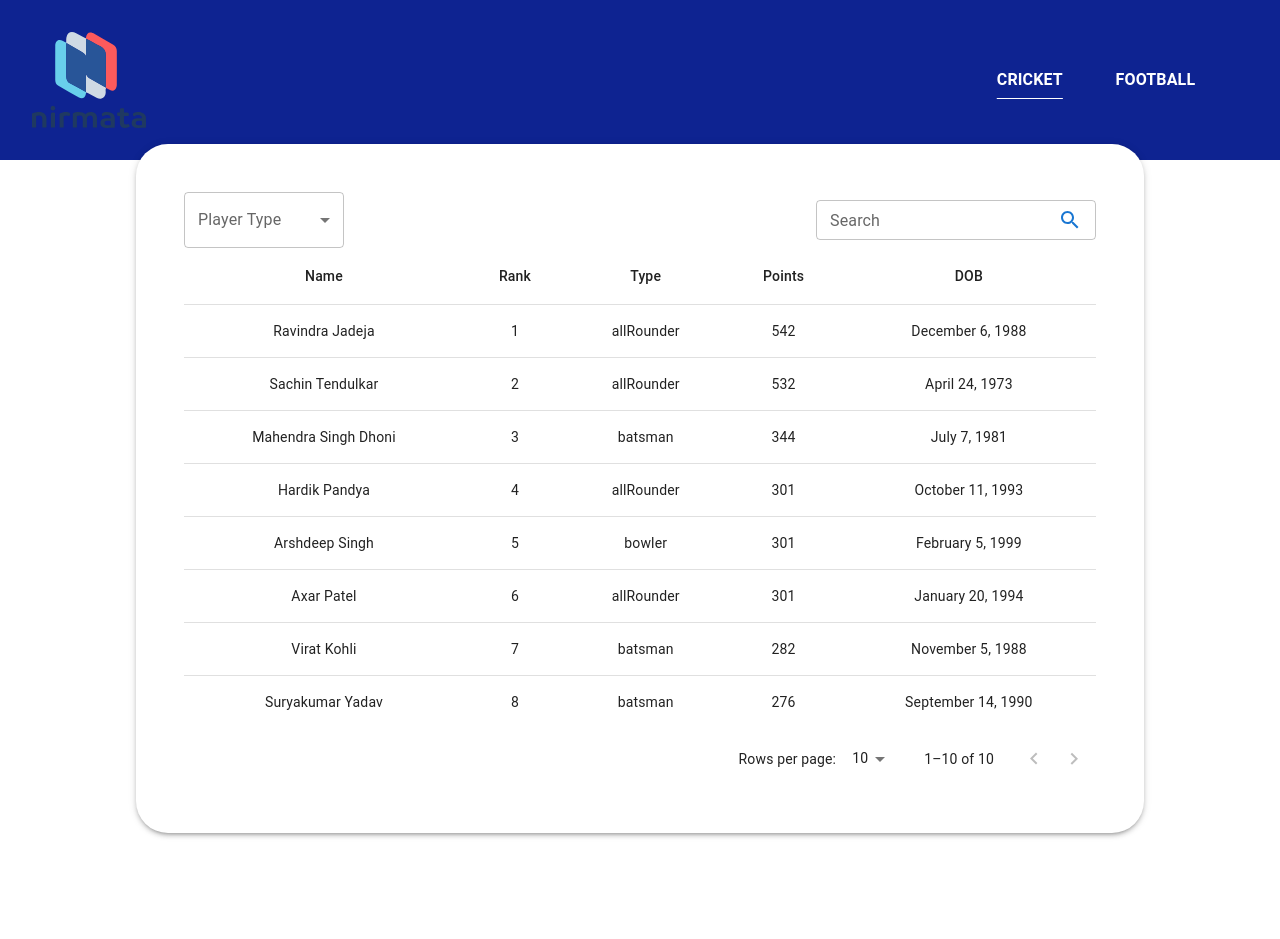
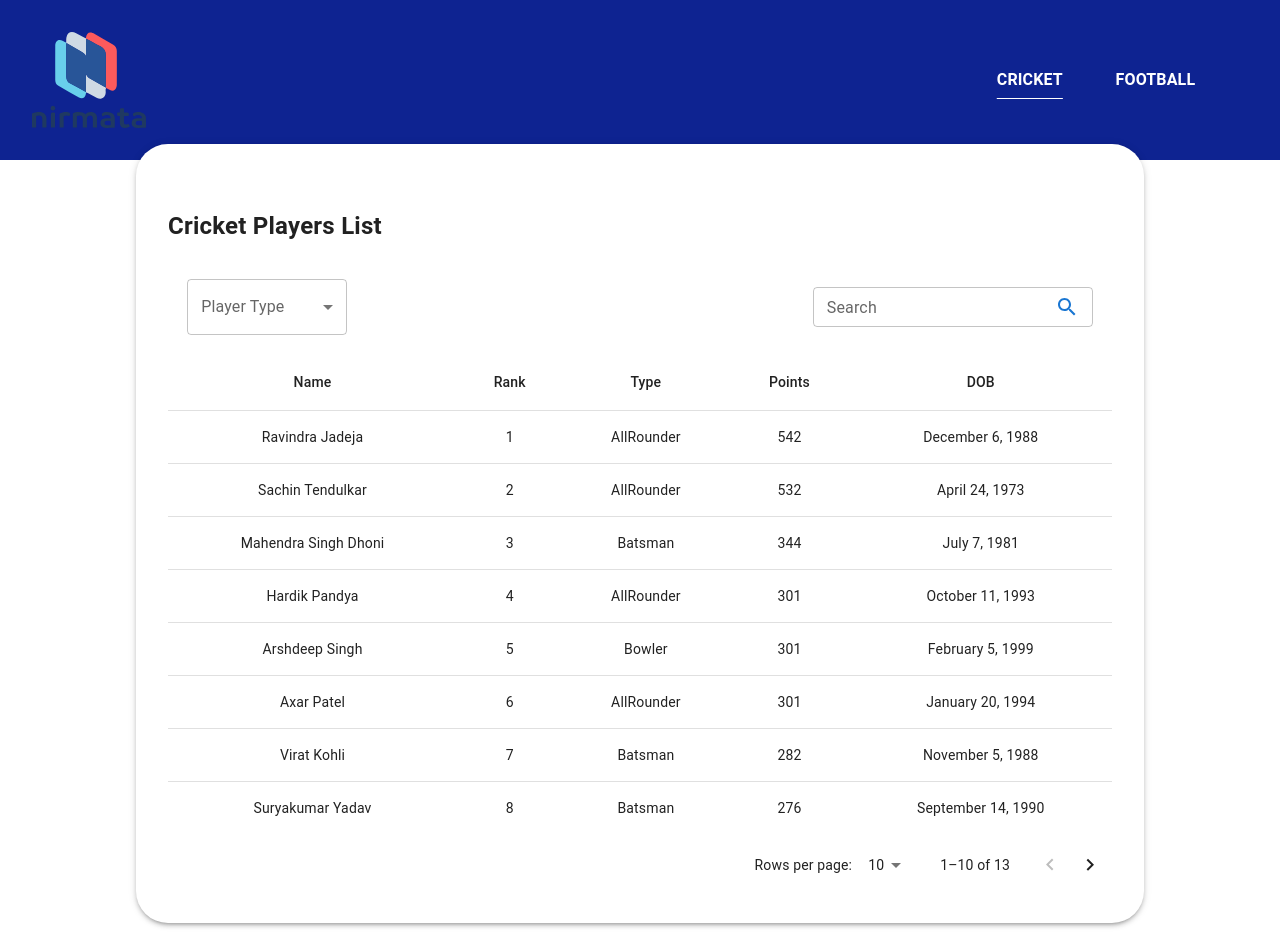
Before and after one commit to naveenkosigi/nirmata-assignment, a React (Create React App) app: page /cricket in a window 1280 px wide. Before the commit the page ends 849 px from the top, so only its background shows below. Built offline with nearby package versions, Linux system fonts and the light colour scheme.

Commit message:
Bugfixes | Cricket Table Component

```diff
--- a/src/Components/Cricket/CricketHelpers.ts
+++ b/src/Components/Cricket/CricketHelpers.ts
@@ -16,6 +16,9 @@ const transformFields = (data: TPlayer[] | any[]) => {
     if (player.dob) {
       player.dob = formatMillisecondsToDateString(player.dob);
     }
+    if(player.type){
+        player.type = player.type.charAt(0).toUpperCase() + player.type.slice(1)
+    }
   }
 };
 
--- a/src/Components/Cricket/CricketInfo.tsx
+++ b/src/Components/Cricket/CricketInfo.tsx
@@ -3,11 +3,11 @@ import { Table } from "../Common/Table/Table";
 import { TPlayer, TPlayerType } from "../../Types/types";
 import SearchField from "../Common/SearchField";
 import Box from "@mui/material/Box";
-import {getPlayers} from "./CricketHelpers";
+import { getPlayers } from "./CricketHelpers";
 import TablePagination from "@mui/material/TablePagination";
 import FormControl from "@mui/material/FormControl";
 import MenuItem from "@mui/material/MenuItem";
-import { Button, InputLabel, Select } from "@mui/material";
+import { Button, InputLabel, Select, Typography } from "@mui/material";
 import { useNavigate } from "react-router-dom";
 
 const HEADERS = ["Name", "Rank", "Type", "Points", "DOB"];
@@ -23,7 +23,9 @@ const CricketInfo = () => {
 
   const [pageSize, setPageSize] = useState<number>(10);
 
-  const [searchType,setSearchType] = useState<TPlayerType | "">("");
+  const [searchType, setSearchType] = useState<TPlayerType | "">("");
+
+  const [recordsCount, setRecordsCount] = useState<number>(0);
 
   const navigate = useNavigate();
 
@@ -38,24 +40,39 @@ const CricketInfo = () => {
   }, [searchString]);
 
   useEffect(() => {
-    getPlayers().then((data) => {
-      setPlayersData(returnDataByOffSet(offSet, pageSize, data));
-    });
+    if (!searchType) {
+      getPlayers().then((data) => {
+        setRecordsCount(data.length);
+        setPlayersData(returnDataByOffSet(offSet, pageSize, data));
+      });
+    }
   }, [offSet, pageSize]);
 
   useEffect(() => {
-    getPlayers({type : searchType as TPlayerType}).then((data) => {
-        setPlayersData(returnDataByOffSet(offSet, pageSize, data));
-    })
-  },[searchType])
+    setOffSet(0);
+    getPlayers({ type: searchType as TPlayerType }).then((data) => {
+      setRecordsCount(data.length);
+      setPlayersData(returnDataByOffSet(0, pageSize, data));
+    });
+  }, [searchType]);
 
-  const onRowClick = (data : any) => {
-    navigate(data["id"])
-  }
+  const onRowClick = (data: any) => {
+    navigate(data["id"]);
+  };
 
   return (
     <>
-      <Box display={"flex"} flexDirection={"row-reverse"} justifyContent={"space-between"} alignItems={"center"}>
+      <Typography fontWeight={"bold"} fontSize={"1.5rem"} marginTop={"2rem"}>
+        Cricket Players List
+      </Typography>
+      <Box
+        display={"flex"}
+        flexDirection={"row-reverse"}
+        justifyContent={"space-between"}
+        alignItems={"center"}
+        marginTop={"1rem"}
+        padding={"1.2rem"}
+      >
         <SearchField
           setCallback={setSearchString}
           placeholder="Search by Name"
@@ -70,7 +87,9 @@ const CricketInfo = () => {
               label="Player Type"
               value={searchType}
               defaultValue={searchType}
-              onChange={(event : any) => {setSearchType(event.target.value)}}
+              onChange={(event: any) => {
+                setSearchType(event.target.value);
+              }}
             >
               <MenuItem value={"batsman"}>Batsmen</MenuItem>
               <MenuItem value={"bowler"}>Bowler</MenuItem>
@@ -78,7 +97,16 @@ const CricketInfo = () => {
               <MenuItem value={"wicketKeeper"}>WicketKeeper</MenuItem>
             </Select>
           </FormControl>
-          {searchType && <Button variant="contained" onClick={() => {setSearchType("")}}>Clear</Button>}
+          {searchType && (
+            <Button
+              variant="contained"
+              onClick={() => {
+                setSearchType("");
+              }}
+            >
+              Clear
+            </Button>
+          )}
         </Box>
       </Box>
       <Table
@@ -90,7 +118,7 @@ const CricketInfo = () => {
       <TablePagination
         component="div"
         sx={{ marginTop: "0.8rem" }}
-        count={playersData.length ?? ""}
+        count={recordsCount ?? ""}
         page={offSet / pageSize} //offset
         onPageChange={(event, nextPageNumber) => {
           setOffSet(nextPageNumber * pageSize);
--- a/src/UI/Layout/Layout.tsx
+++ b/src/UI/Layout/Layout.tsx
@@ -12,7 +12,7 @@ const Layout = () => {
           elevation={3}
           square
           sx={{
-            padding: "3rem",
+            padding: "2rem",
             position: "relative",
             borderRadius: "2rem",
             top: "-1rem",
```
